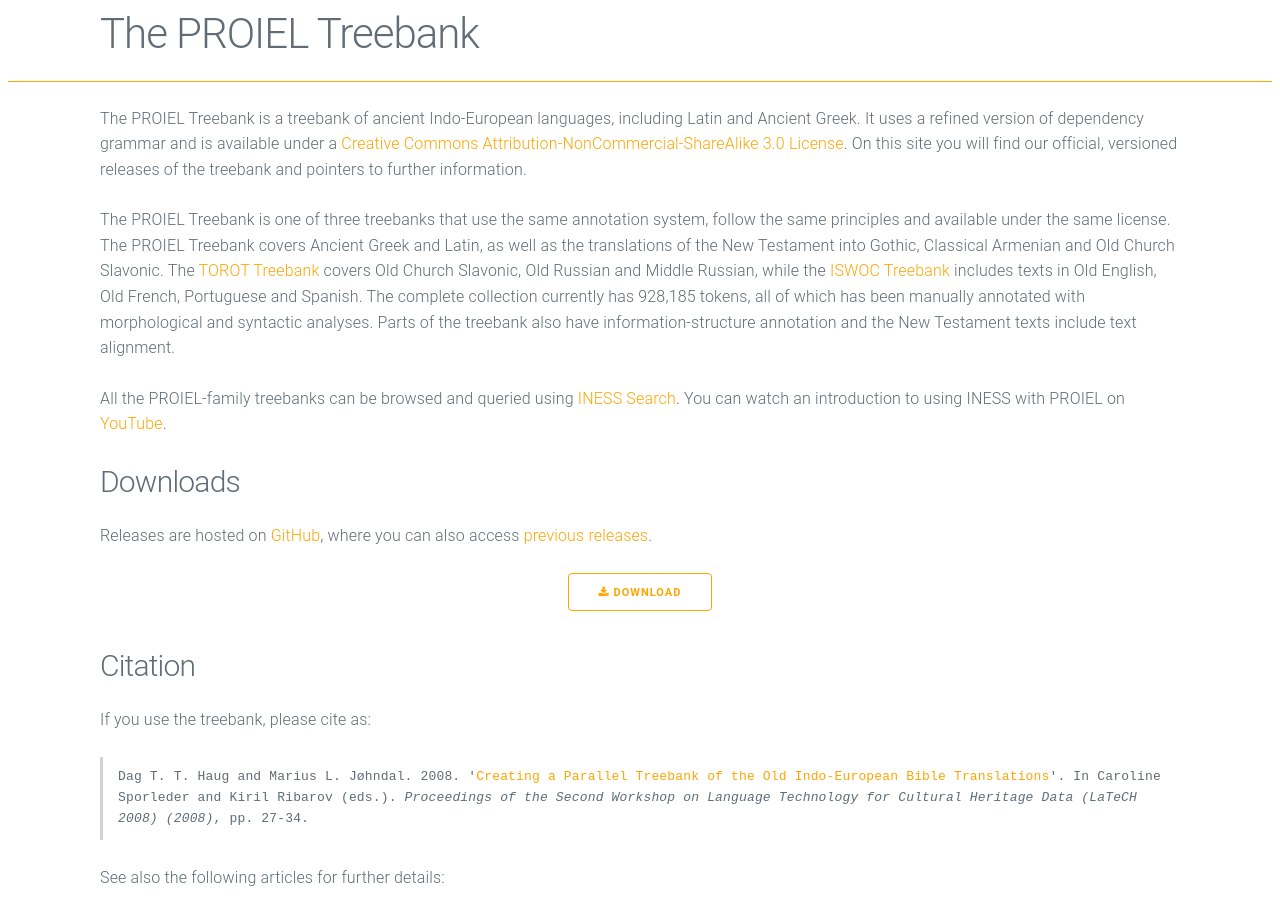
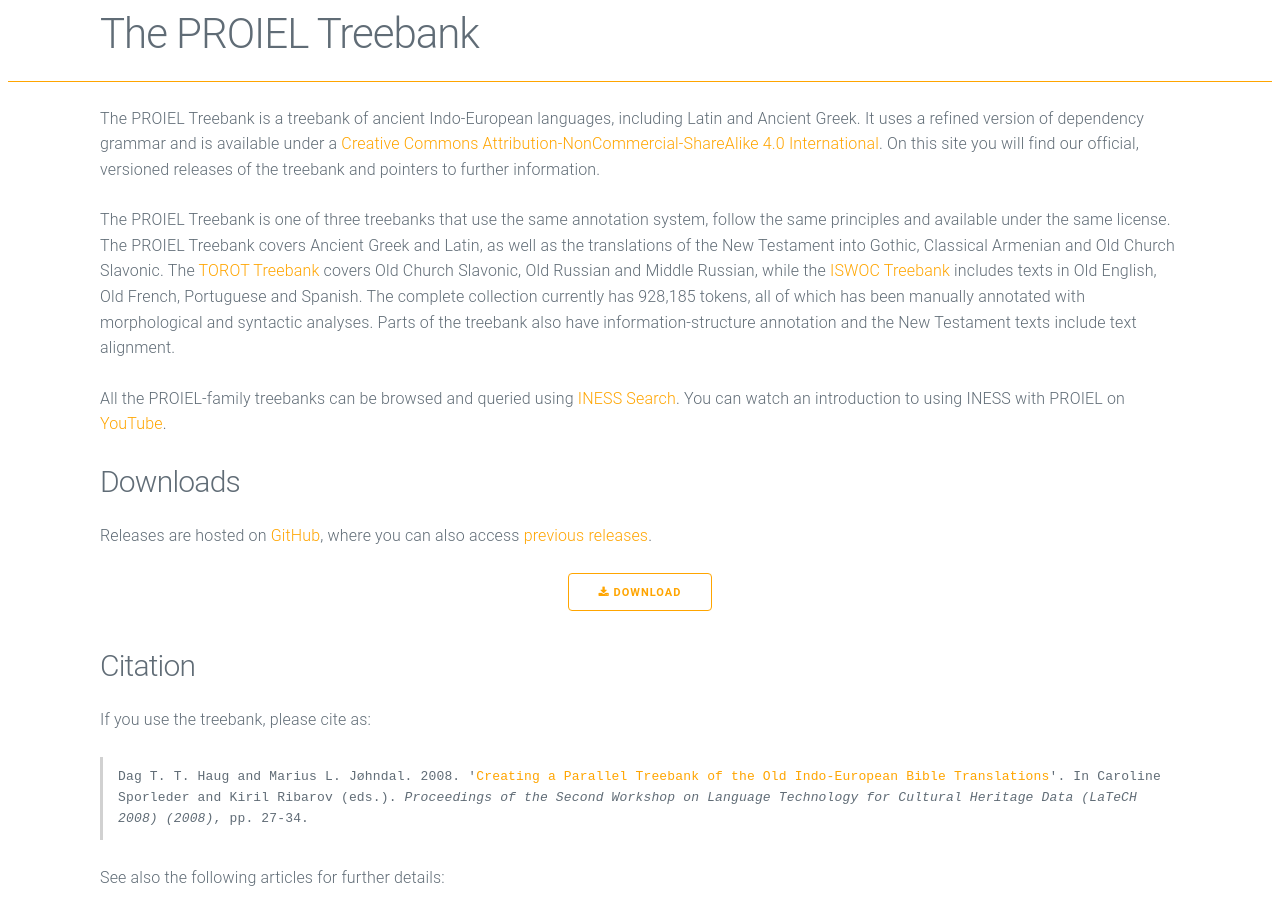
Before and after one commit to proiel/proiel.github.io, a Jekyll site: the page built from index.md, in a window 1280 px wide and 900 px high. Built offline with Jekyll 4.4.1, drawn with Linux system fonts in a browser that asks for light colours; nearby versions of some CDN libraries.

Commit message:
Update to CC-BY-NC-SA 4.0

```diff
--- a/index.md
+++ b/index.md
@@ -2,7 +2,7 @@
 layout: default
 ---
 
-The PROIEL Treebank is a treebank of ancient Indo-European languages, including Latin and Ancient Greek. It uses a refined version of dependency grammar and is available under a [Creative Commons Attribution-NonCommercial-ShareAlike 3.0 License](https://creativecommons.org/licenses/by-nc-sa/3.0/us/). On this site you will find our official, versioned releases of the treebank and pointers to further information.
+The PROIEL Treebank is a treebank of ancient Indo-European languages, including Latin and Ancient Greek. It uses a refined version of dependency grammar and is available under a [Creative Commons Attribution-NonCommercial-ShareAlike 4.0 International](https://creativecommons.org/licenses/by-nc-sa/4.0/). On this site you will find our official, versioned releases of the treebank and pointers to further information.
 
 The PROIEL Treebank is one of three treebanks that use the same annotation system, follow the same principles and available under the same license. The PROIEL Treebank covers Ancient Greek and Latin, as well as the translations of the New Testament into Gothic, Classical Armenian and Old Church Slavonic. The [TOROT Treebank](http://torottreebank.github.io/) covers Old Church Slavonic, Old Russian and Middle Russian, while the [ISWOC Treebank](https://iswoc.github.io/) includes texts in Old English, Old French, Portuguese and Spanish. The complete collection currently has 928,185 tokens, all of which has been manually annotated with morphological and syntactic analyses. Parts of the treebank also have information-structure annotation and the New Testament texts include text alignment.
 
```
